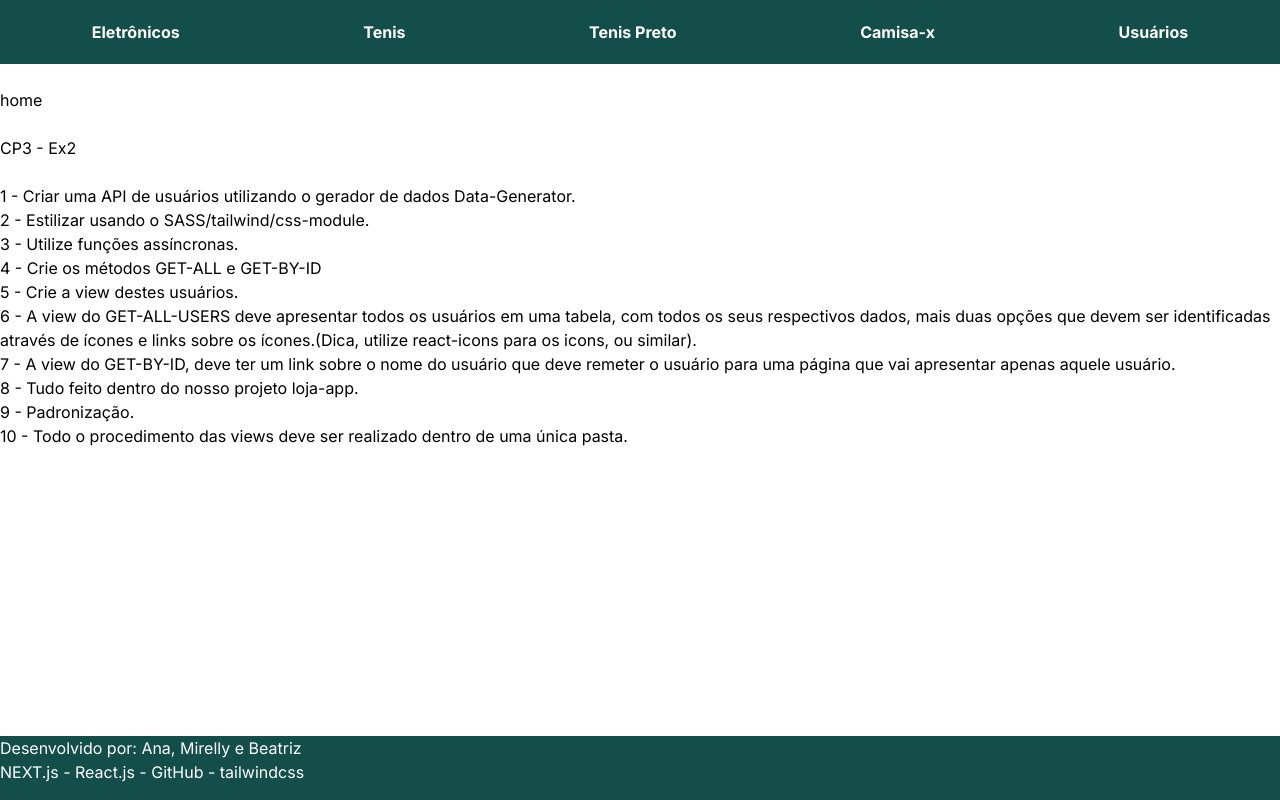
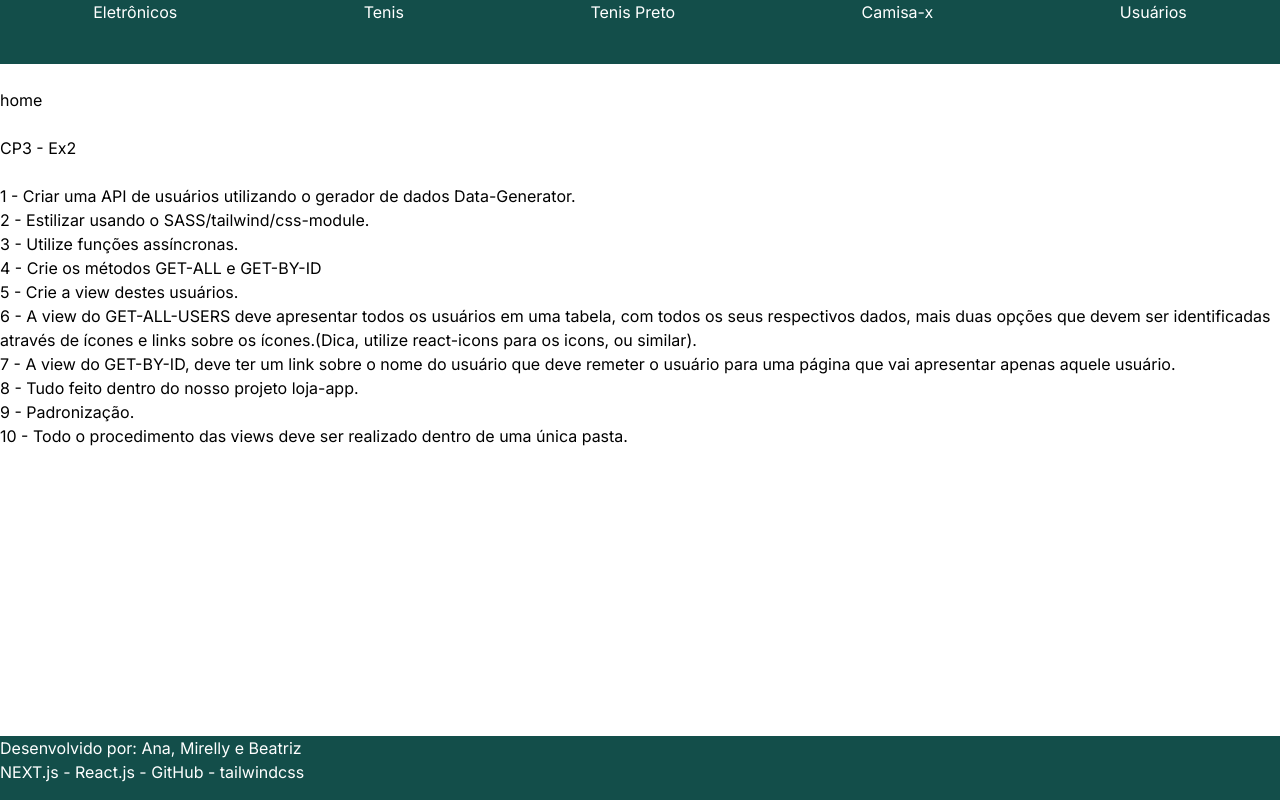
Before and after one commit to BeatrizSanti/api-cp3, a Next.js app: page / in a window 1280 px wide. Built offline with nearby package versions, Linux system fonts and the light colour scheme.

Commit message:
arrumando css

```diff
--- a/src/app/globals.css
+++ b/src/app/globals.css
@@ -3,6 +3,14 @@
 @tailwind utilities;
 
 @layer components {
+
+  .card-eletro-view {
+    @apply bg-emerald-800;
+
+    & ul{
+      @apply flex flex-row flex-wrap justify-center;
+    }
+
   .link-cabecalho {
     @apply block xl:p-5 sm:p-2 md:p-3 hover:bg-teal-300 transition-all duration-500 ease-out rounded font-bold;
   }
@@ -11,12 +19,6 @@
     @apply bg-gray-800 text-white h-16 static w-full bottom-0;
   }
 
-  .card-eletro-view {
-    @apply bg-emerald-800;
-
-    & ul{
-      @apply flex flex-row flex-wrap justify-center;
-    }
 
   }
 }
```
